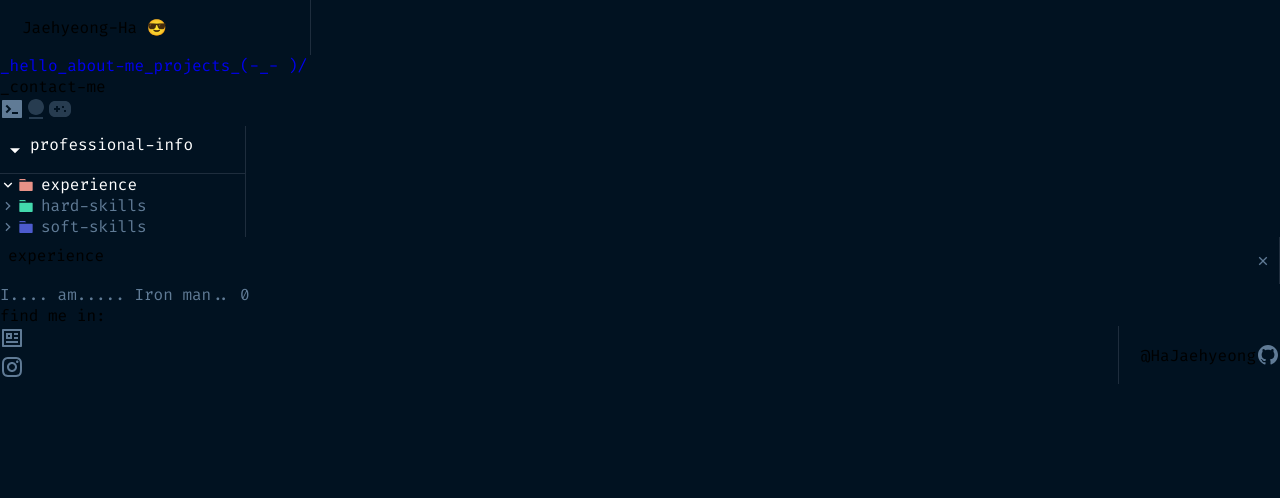
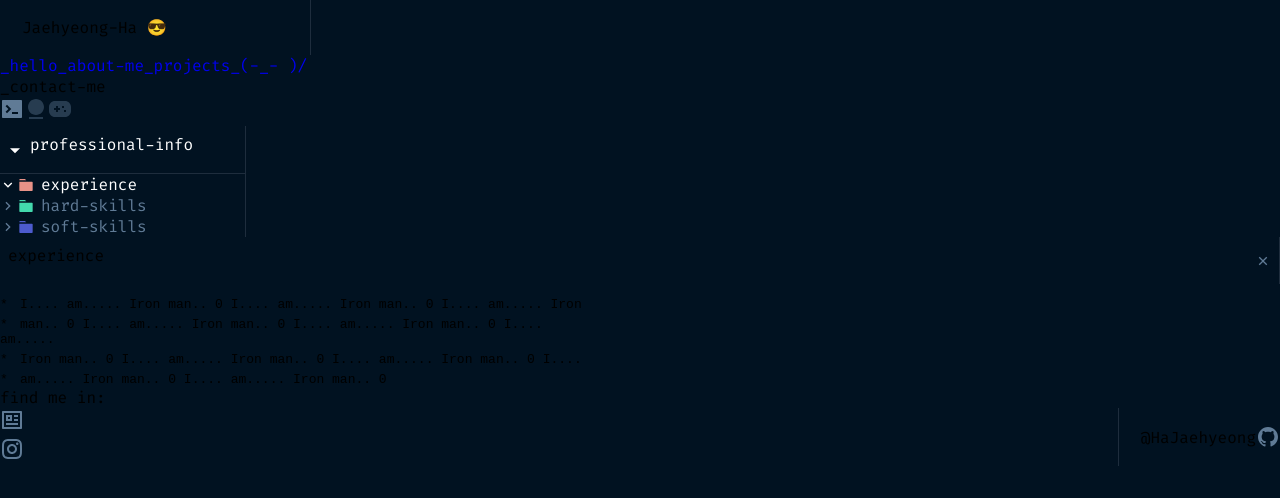
Before and after one commit to HaJaehyeong/portfolio, a Next.js app: page /about in a window 1280 px wide. Shown: the top 498 px of the page. Built offline with nearby package versions, Linux system fonts and the light colour scheme.

Commit message:
HAJAE-5 [WIP] add about content body component: add line number and *

```diff
--- /dev/null
+++ b/src/components/about/content/body/body.module.scss
@@ -0,0 +1,54 @@
+.content-body-wrapper {
+  display: flex;
+  flex-direction: row;
+  gap: 20px;
+
+  padding: 20px;
+  color: var(--secondary-gray);
+}
+
+.line-no {
+  display: flex;
+  flex-direction: column;
+  justify-content: flex-start;
+  align-items: flex-end;
+  gap: 5px;
+
+  margin: 0;
+  width: 40px;
+
+  font-size: 16px;
+  counter-reset: line var(--line-num, 0);
+
+  > span {
+    counter-increment: line;
+    margin: 1px 0;
+
+    &::before {
+      content: counter(line) ' ';
+    }
+  }
+}
+
+.content {
+  display: flex;
+  flex-direction: column;
+  gap: 5px;
+
+  margin: 0;
+  width: 600px;
+
+  white-space: pre-wrap;
+  word-wrap: break-word;
+  font-family: monospace;
+}
+
+.line {
+  display: block;
+}
+
+.prefix {
+  display: inline-block;
+  width: 20px;
+  white-space: pre;
+}
--- /dev/null
+++ b/src/components/about/content/body/body.tsx
@@ -0,0 +1,85 @@
+import { useEffect, useRef, useState } from 'react';
+import styles from './body.module.scss';
+import { useSelector } from 'react-redux';
+import { RootState } from '@/lib/store';
+import { EXPLORER_CONTENTS } from '@/types/constants';
+
+const AboutContentBody: React.FC = () => {
+  const [content, setContent] = useState<string>('');
+  const explorerState = useSelector((state: RootState) => state.aboutExplorerReducer);
+
+  useEffect(() => {
+    const targetContent = EXPLORER_CONTENTS.contents.find((content) => {
+      if (explorerState.fileId !== undefined) {
+        return content.fileId === explorerState.fileId;
+      } else {
+        return content.directoryId === explorerState.directoryId;
+      }
+    });
+
+    if (targetContent) {
+      setContent(targetContent.content);
+    }
+  }, [explorerState.directoryId, explorerState.fileId]);
+
+  const [formattedText, setFormattedText] = useState<string[]>([]);
+  const textRef = useRef<HTMLDivElement>(null);
+
+  useEffect(() => {
+    const container = textRef.current;
+    if (container) {
+      const originalText = content;
+      const contentWidth = container.getBoundingClientRect().width;
+      const words = originalText.split(' ');
+      let currentLine = '';
+      const lines: string[] = [];
+
+      const tempElement = document.createElement('span');
+      tempElement.style.visibility = 'hidden';
+      tempElement.style.position = 'absolute';
+      tempElement.style.whiteSpace = 'nowrap';
+      container.appendChild(tempElement);
+
+      words.forEach((word, index) => {
+        const testLine = currentLine ? `${currentLine} ${word}` : word;
+        tempElement.textContent = testLine;
+
+        if (tempElement.scrollWidth > contentWidth) {
+          lines.push(currentLine);
+          currentLine = word;
+        } else {
+          currentLine = testLine;
+        }
+      });
+
+      if (currentLine) {
+        lines.push(currentLine.trim());
+      }
+
+      setFormattedText(lines);
+
+      container.removeChild(tempElement);
+    }
+  }, [content]);
+
+  return (
+    <div className={styles.contentBodyWrapper}>
+      <pre className={styles.lineNo}>
+        <span />
+        <span />
+        <span />
+        <span />
+      </pre>
+      <div className={styles.content} ref={textRef}>
+        {formattedText.map((line, index) => (
+          <div key={index} className={styles.line}>
+            <span className={styles.prefix}>*</span>
+            <span>{line}</span>
+          </div>
+        ))}
+      </div>
+    </div>
+  );
+};
+
+export default AboutContentBody;
--- a/src/components/about/content/content.module.scss
+++ b/src/components/about/content/content.module.scss
@@ -7,7 +7,3 @@
 
   border-right: solid 1px var(--line);
 }
-
-.content {
-  color: var(--secondary-gray);
-}
--- a/src/components/about/content/content.tsx
+++ b/src/components/about/content/content.tsx
@@ -1,32 +1,12 @@
-import { useSelector } from 'react-redux';
+import AboutContentBody from './body/body';
 import styles from './content.module.scss';
-import { RootState } from '@/lib/store';
-import { useEffect, useState } from 'react';
-import { EXPLORER_CONTENTS } from '@/types/constants';
 import AboutContentTab from './tab/tab';
 
 const AboutContent: React.FC = () => {
-  const [content, setContent] = useState<string>('');
-  const explorerState = useSelector((state: RootState) => state.aboutExplorerReducer);
-
-  useEffect(() => {
-    const targetContent = EXPLORER_CONTENTS.contents.find((content) => {
-      if (explorerState.fileId !== undefined) {
-        return content.fileId === explorerState.fileId;
-      } else {
-        return content.directoryId === explorerState.directoryId;
-      }
-    });
-
-    if (targetContent) {
-      setContent(targetContent.content);
-    }
-  }, [explorerState.directoryId, explorerState.fileId]);
-
   return (
     <div className={styles.contentWrapper}>
       <AboutContentTab />
-      <div className={styles.content}>{content}</div>
+      <AboutContentBody />
     </div>
   );
 };
--- a/src/components/about/content/tab/tab.tsx
+++ b/src/components/about/content/tab/tab.tsx
@@ -95,7 +95,7 @@ const AboutContentTab: React.FC = () => {
     <div className={styles.tabWrapper}>
       {openedContentList.length > 0 ? (
         openedContentList.map((content, index) => (
-          <div className={styles.tab}>
+          <div key={content.title + index} className={styles.tab}>
             <label
               key={content.title + index}
               className={`${styles.tabLabel} ${isActive(content.directoryId, content.fileId) ? styles.active : ''}`}
--- a/src/types/constants.ts
+++ b/src/types/constants.ts
@@ -128,7 +128,8 @@ export const EXPLORER_CONTENTS: DirectoryContentList = {
     {
       contentId: 0,
       directoryId: 0,
-      content: 'I.... am..... Iron man.. 0',
+      content:
+        'I.... am..... Iron man.. 0 I.... am..... Iron man.. 0 I.... am..... Iron man.. 0 I.... am..... Iron man.. 0 I.... am..... Iron man.. 0 I.... am..... Iron man.. 0 I.... am..... Iron man.. 0 I.... am..... Iron man.. 0 I.... am..... Iron man.. 0 I.... am..... Iron man.. 0',
     },
     {
       contentId: 1,
```
